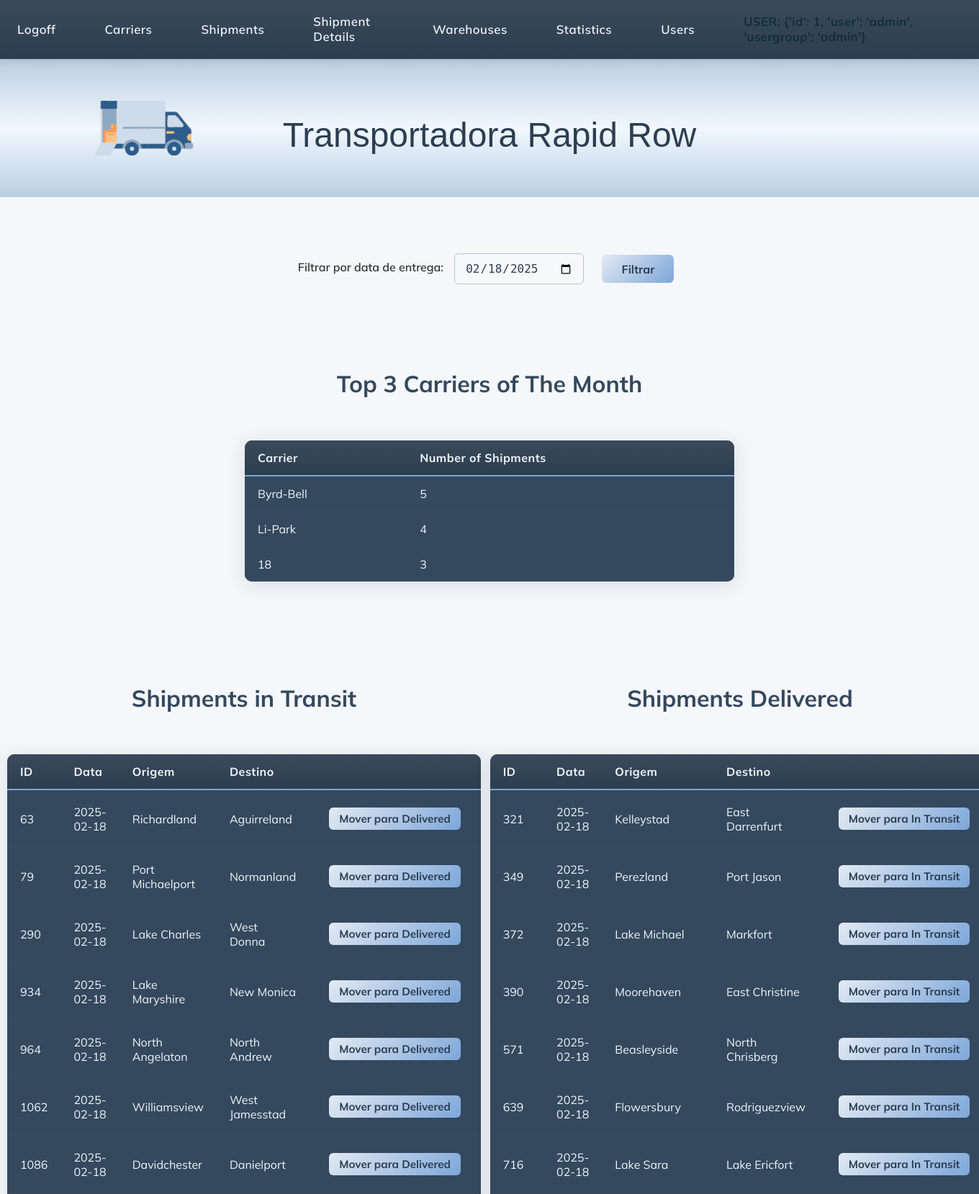
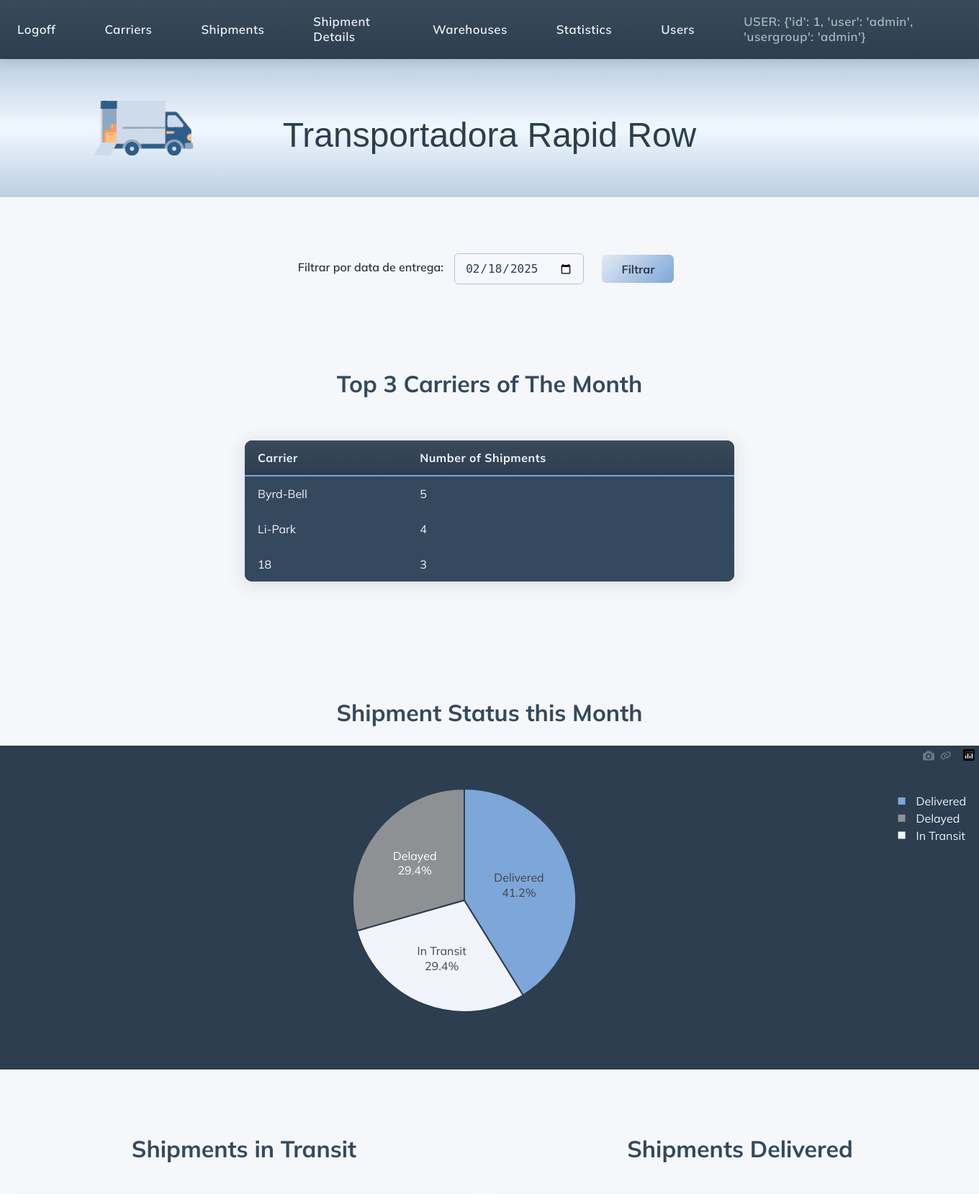
Before and after one commit to Henrique-Cunha17/g21_project, a Flask app: page / in a window 1360 px wide. Shown: the top 1659 px of the page at 72% size. Run offline with Flask 3, Linux system fonts and the light colour scheme; a user stored in the database is signed in; parts of the project's set-up code (start-up, migrations or seed data) failed here and were passed over; some web fonts are replaced.

Commit message:
Mudanças nos ficheiros html

```diff
--- a/templates/base.html
+++ b/templates/base.html
@@ -23,7 +23,7 @@
                     <li><a class="navbar-btn" href="/warehouses">Warehouses</a></li>
                     <li><a class="navbar-btn" href="/statistics">Statistics</a></li>
                     <li><a class="navbar-btn" href="/Userlogin">Users</a></li>
-                    <li><a class="navbar-btn" style="color:rgb(12, 42, 52)">USER: {{ulogin}}</a></li>
+                    <li><a class="navbar-btn" style="color:rgb(167, 188, 195)">USER: {{ulogin}}</a></li>
                 {% endif %}
             </ul>
         </nav>
--- a/templates/index.html
+++ b/templates/index.html
@@ -48,6 +48,11 @@
                     {% endif %}
                 </tbody>
             </table>
+        </div>
+
+        <div class="full_retangulo">
+            <h2>Shipment Status this Month</h2>
+            {{ plot_html|safe }}
         </div>
 
 
```
Also changed, not shown: templates/login.html (+12 -1 lines).
